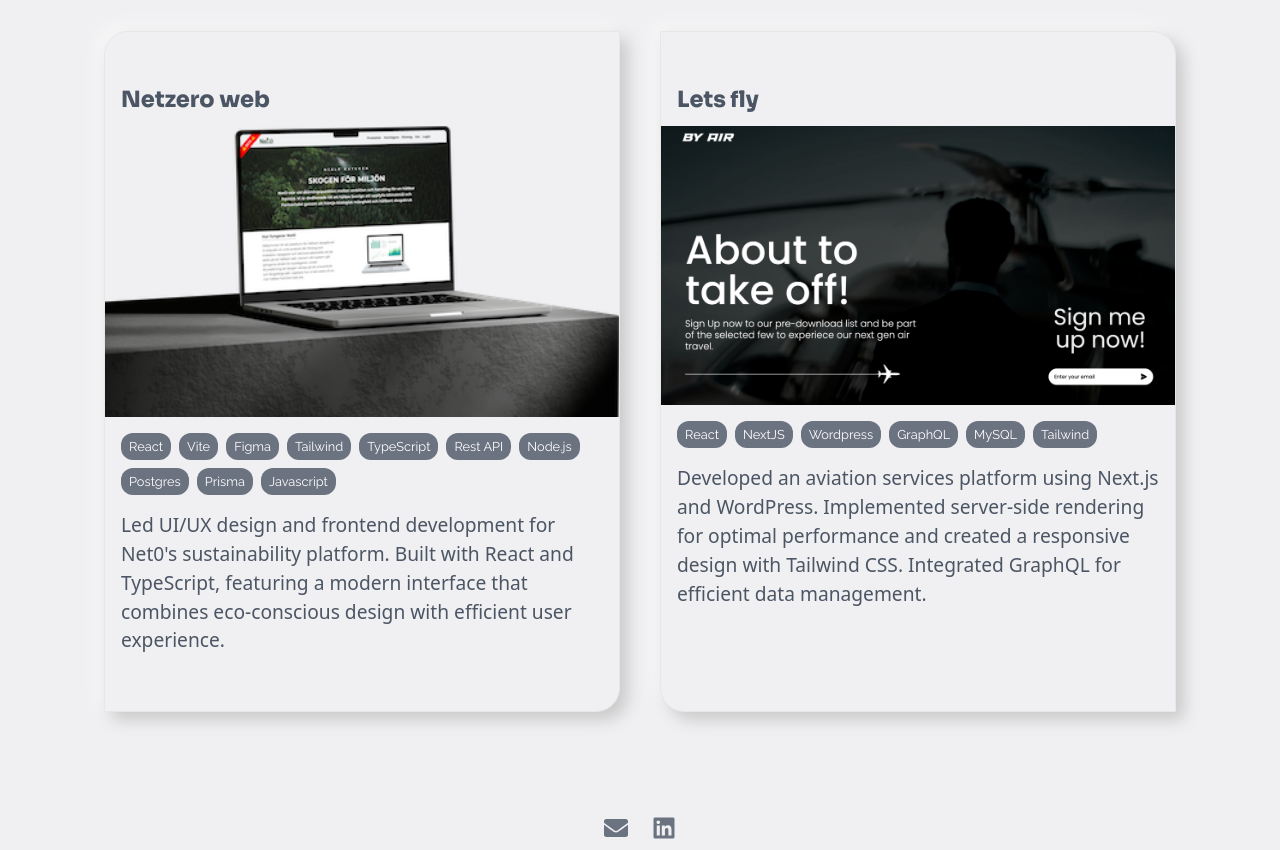
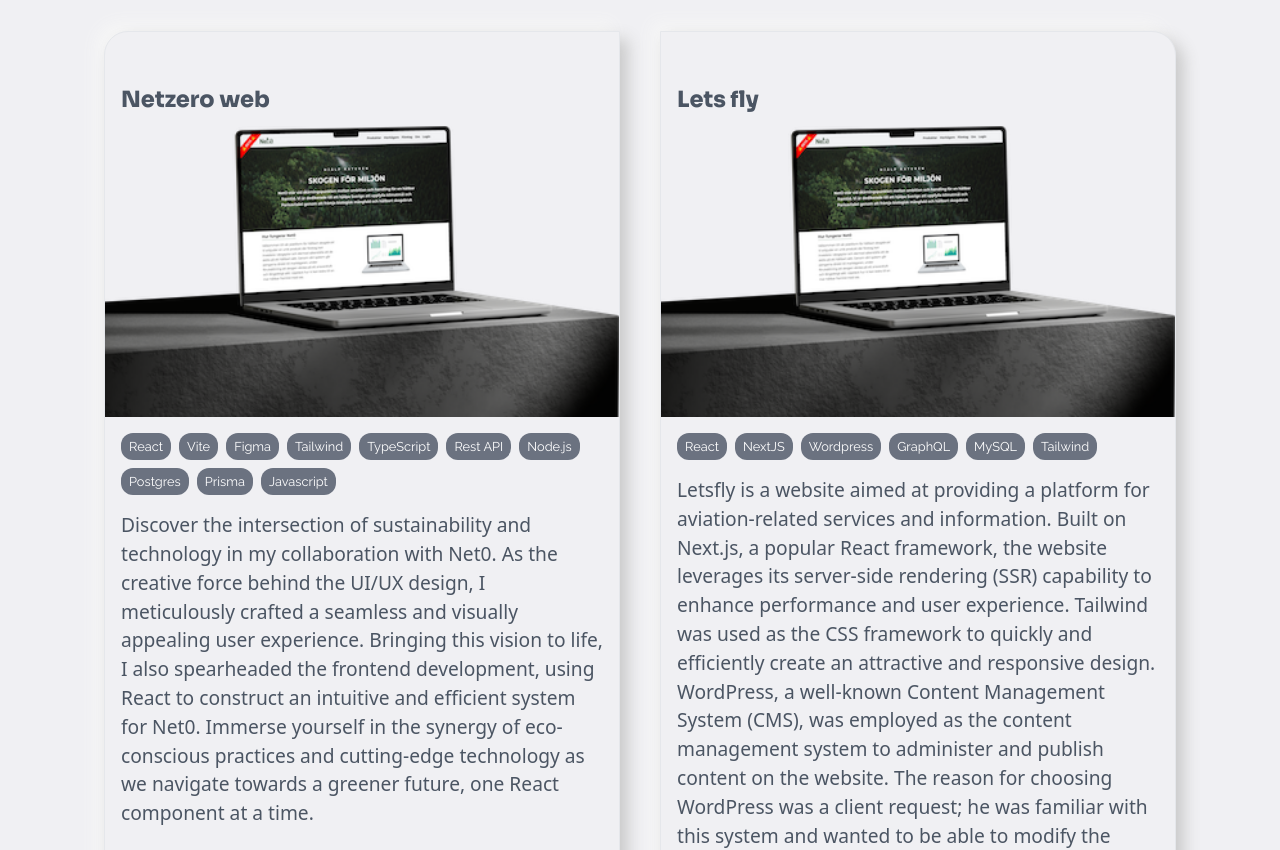
Before and after one commit to mariiashabelnik/portfolio, a React (Vite) app: page / in a window 1280 px wide. Shown: the part 1729-2579 px from the top of the page. Built offline with nearby package versions, Linux system fonts and the light colour scheme; a web font is replaced by a local one.

Commit message:
remove spline

```diff
--- a/package.json
+++ b/package.json
@@ -9,8 +9,6 @@
     "preview": "vite preview"
   },
   "dependencies": {
-    "@splinetool/react-spline": "^4.0.0",
-    "@splinetool/runtime": "^1.9.89",
     "hamburger-react": "^2.5.0",
     "react": "^18.2.0",
     "react-dom": "^18.2.0",
--- a/src/App.jsx
+++ b/src/App.jsx
@@ -5,7 +5,6 @@ import ExperianceDetail from "./pages/ExperienceDetail";
 import FullPage from "./pages/FullPage";
 import { RecoilRoot } from "recoil";
 import ScrollToAnchor from "./components/ScrollToAnchor";
-/* import Spline from "@splinetool/react-spline"; */
 
 function App() {
   return (
@@ -14,9 +13,6 @@ function App() {
         <main className=" min-h-screen">
           <Header />
           <ScrollToAnchor />
-          {/* <div className="w-full h-screen">
-            <Spline scene="https://prod.spline.design/magHjLGpPc2Y1jP4/scene.splinecode" />
-          </div> */}
           <Routes>
             <Route path="/" element={<FullPage />} />
             {/* <Route path="/experience" element={<Experience />} />
--- a/src/store.js
+++ b/src/store.js
@@ -4,7 +4,7 @@ const experianceList = [
   {
     id: "46bf76ae-8915-4e5d-ae92-4151be80e75a",
     title: "Netzero web",
-    info: "Led UI/UX design and frontend development for Net0's sustainability platform. Built with React and TypeScript, featuring a modern interface that combines eco-conscious design with efficient user experience.",
+    info: "Discover the intersection of sustainability and technology in my collaboration with Net0. As the creative force behind the UI/UX design, I meticulously crafted a seamless and visually appealing user experience. Bringing this vision to life, I also spearheaded the frontend development, using React to construct an intuitive and efficient system for Net0. Immerse yourself in the synergy of eco-conscious practices and cutting-edge technology as we navigate towards a greener future, one React component at a time.",
     img: ["/img/net0_0.png", "/img/net0_1.png", "/img/net0_2.png"],
     previewImg: "/img/mockup_net0.png",
     tags: [
@@ -24,11 +24,11 @@ const experianceList = [
   {
     id: "55515a25-deb1-451c-bc7d-006d293f54aa",
     title: "Lets fly",
-    info: "Developed an aviation services platform using Next.js and WordPress. Implemented server-side rendering for optimal performance and created a responsive design with Tailwind CSS. Integrated GraphQL for efficient data management.",
+    info: "Letsfly is a website aimed at providing a platform for aviation-related services and information. Built on Next.js, a popular React framework, the website leverages its server-side rendering (SSR) capability to enhance performance and user experience. Tailwind was used as the CSS framework to quickly and efficiently create an attractive and responsive design. WordPress, a well-known Content Management System (CMS), was employed as the content management system to administer and publish content on the website. The reason for choosing WordPress was a client request; he was familiar with this system and wanted to be able to modify the content himself. GraphQL was selected as the API layer to enable efficient data management and flexible data queries between the frontend and backend.",
     img: ["/img/letsfly_1.png", "/img/letsfly_2.png", "/img/letsfly_3.png"],
     tags: ["React", "NextJS", "Wordpress", "GraphQL", "MySQL", "Tailwind"],
     link: "https://preview.letsfly.app/",
-    previewImg: "/img/letsfly_1.png",
+    previewImg: "/img/mockup_net0.png",
   },
 ];
 
@@ -60,7 +60,6 @@ export const skillsAtom = atom({
       "TablePlus",
       "Trello",
       "Figma",
-      "Spline",
       "Blender",
     ],
   },
```
Also changed, not shown: 1 other file (tests, documents, lock files or other folders).
